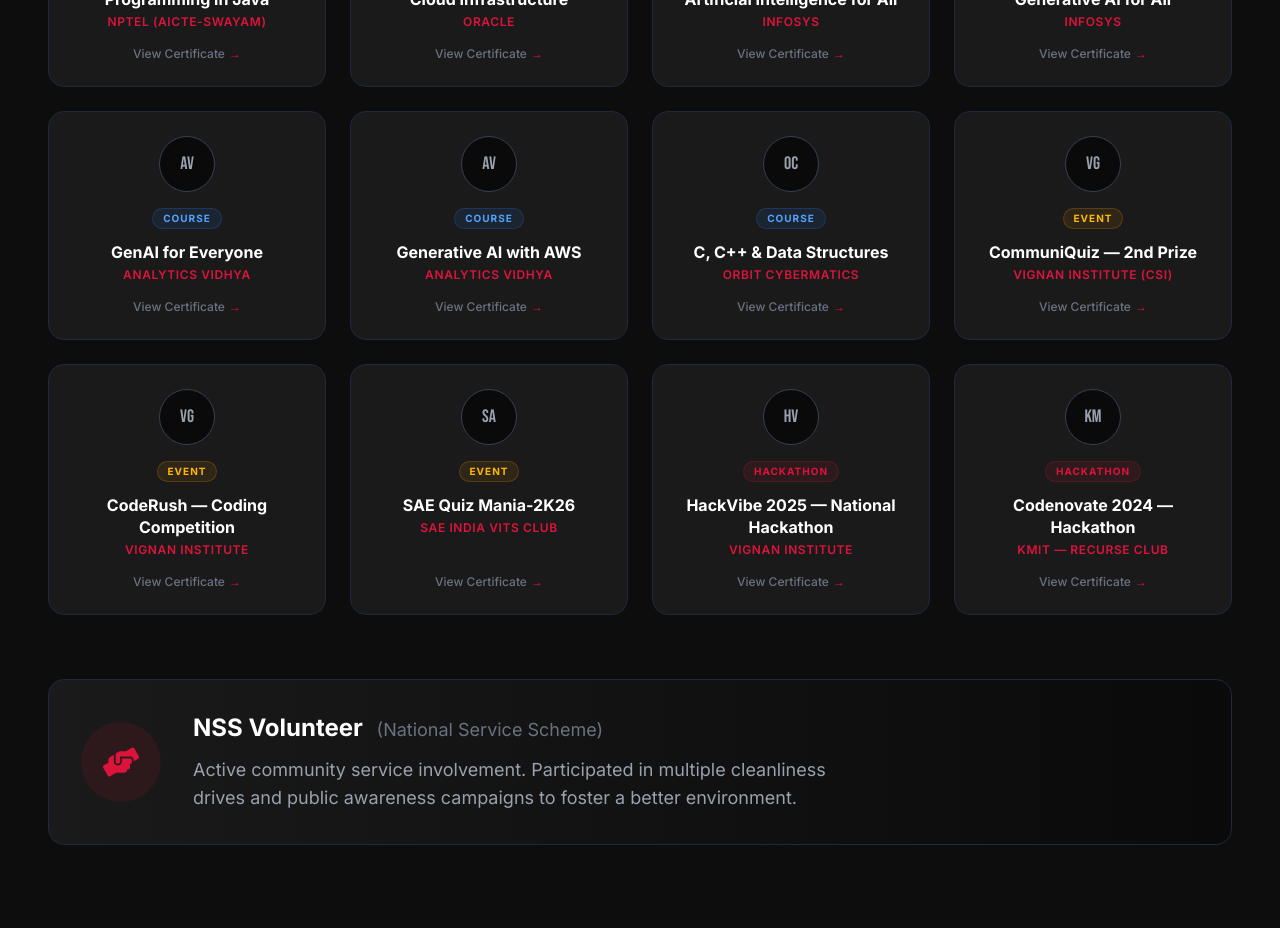
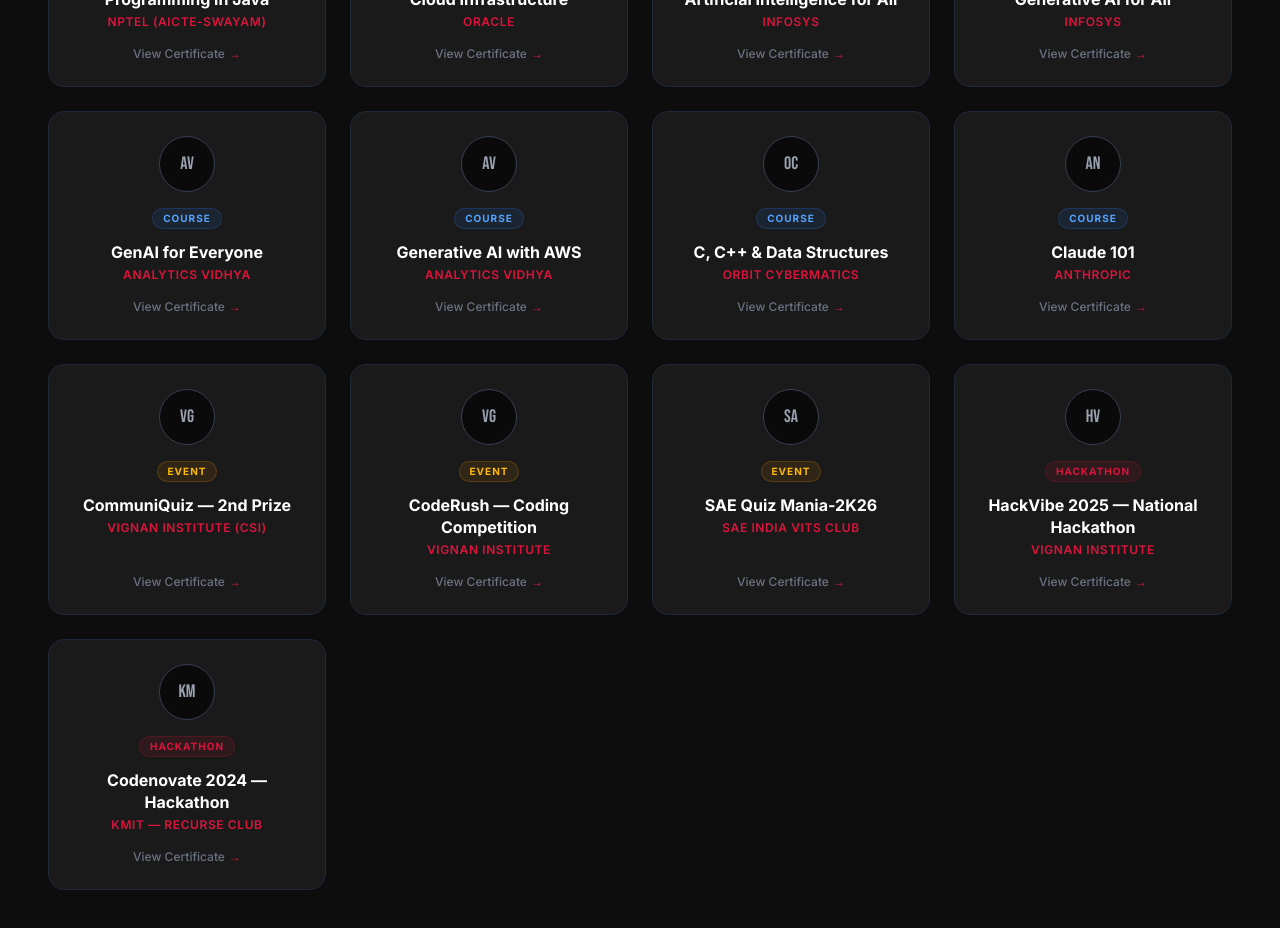
Before and after one commit to UjjwalShreyas/portfolio, a Next.js app: page / in a window 1280 px wide. Shown: the part 5740-6668 px from the top of the page. Built offline with nearby package versions, Linux system fonts and the light colour scheme.

Commit message:
added new stuff

```diff
--- a/src/components/CertificationsSection.tsx
+++ b/src/components/CertificationsSection.tsx
@@ -63,6 +63,13 @@
     name: "C, C++ & Data Structures",
     logo: "OC",
     certUrl: "/certificates/orbit.pdf",
+    category: "Course",
+  },
+  {
+    issuer: "Anthropic",
+    name: "Claude 101",
+    logo: "AN",
+    certUrl: "/certificates/anthropic-claude.pdf",
     category: "Course",
   },
 
```
Also changed, not shown: 1 other file (tests, documents, lock files or other folders).
